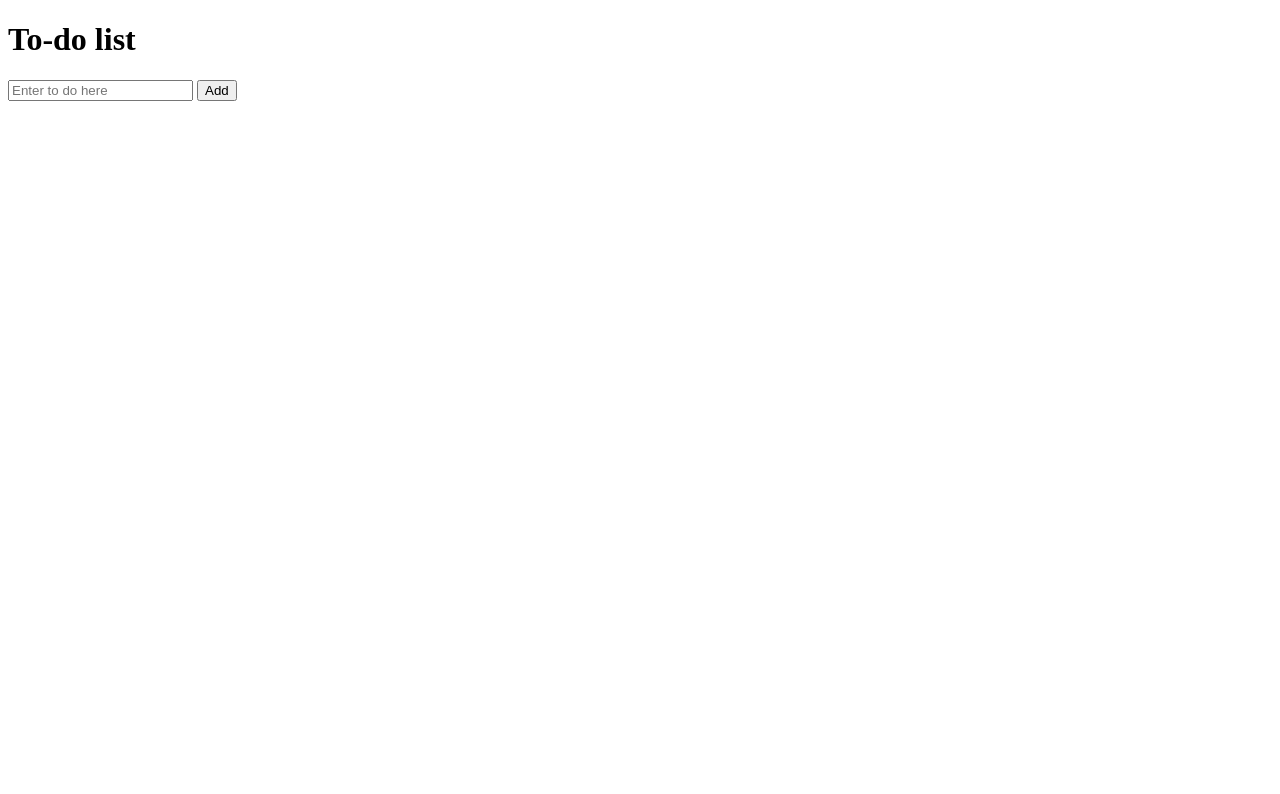
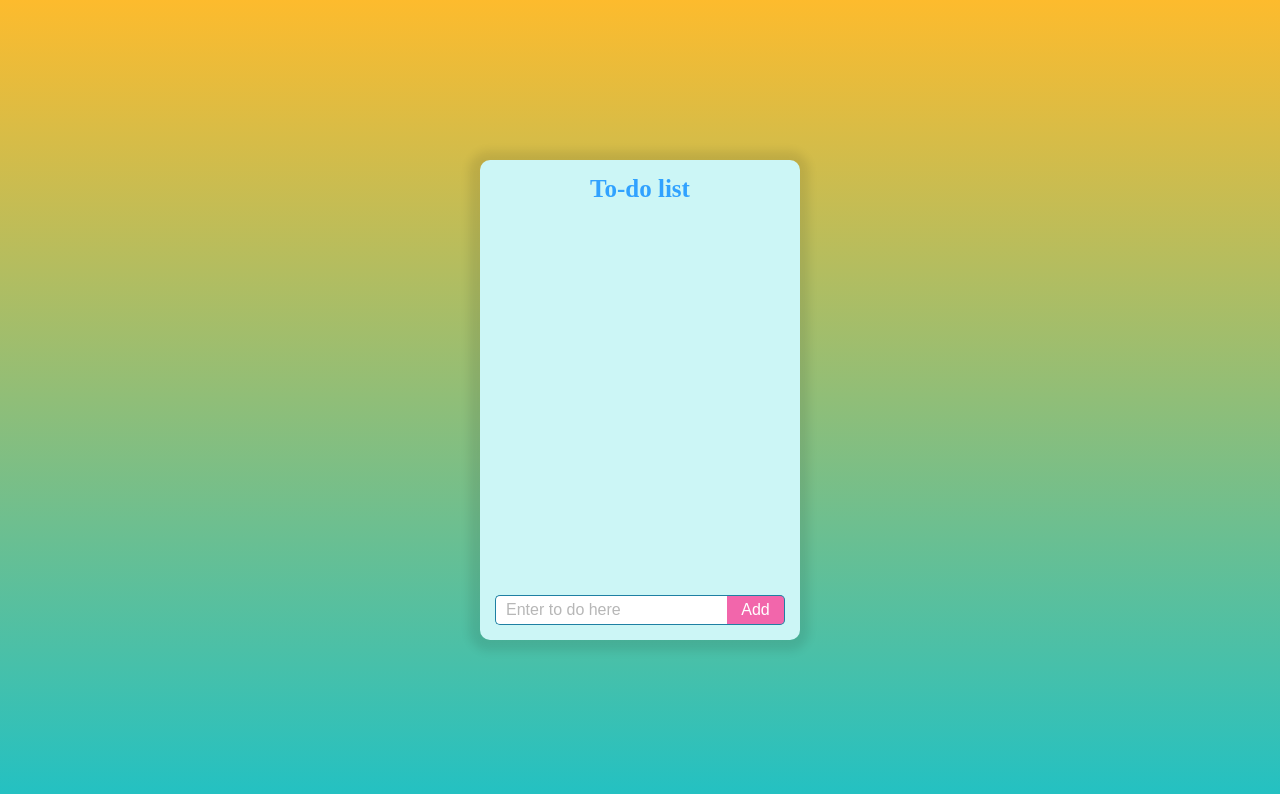
Before and after one commit to natelufuluabo/TodoList, a plain HTML site: page index.html in a window 1280 px wide. Drawn offline with Linux system fonts and the light colour scheme.

Commit message:
finished styling of the page

```diff
--- a/index.html
+++ b/index.html
@@ -8,11 +8,11 @@
 </head>
 <body>
     <div class="appContainer">
-        <h1 class="title">To-do list</h1>
         <div class="appInterface">
+            <h1 class="title">To-do list</h1>
             <div id="todosContainer" class="todosContainer"></div>
             <div class="inputContainer">
-                <input id="addInput" type="text" placeholder="Enter to do here" />
+                <input id="addInput" class="addInput" type="text" placeholder="Enter to do here" />
                 <button id="submitButton" class="submitButton">Add</button>
             </div>
         </div>
--- a/styles.css
+++ b/styles.css
@@ -0,0 +1,79 @@
+* {
+    padding: 0;
+    margin: 0;
+    box-sizing: border-box;
+}
+
+html, body {
+    font-size: 62.5%;
+    height: 100%;
+}
+
+.appContainer {
+    display: flex;
+    align-items: center;
+    justify-content: center;
+    height: 100%;
+    background: rgb(34,193,195);
+background: linear-gradient(0deg, rgba(34,193,195,1) 0%, rgba(253,187,45,1) 100%);
+}
+
+.appInterface {
+    display: flex;
+    flex-direction: column;
+    gap: 1rem;
+    height: 60%;
+    width: 25%;
+    background-color: #ccf6f6;
+    padding: 1.5rem;
+    border-radius: 1rem;
+    box-shadow: -.1rem .1rem 1rem 1rem rgba(5, 5, 5, 0.092);
+}
+
+.todosContainer {
+    flex: 1 1 auto;
+}
+
+.title {
+    font-size: 2.5rem;
+    text-align: center;
+    color: #30A2FF;
+}
+
+.inputContainer {
+    display: grid;
+    grid-template-columns: 1fr .25fr;
+    align-items: center;
+    width: 100%;
+}
+
+.addInput {
+    padding: .5rem 1rem;
+    font-size: 1.6rem;
+    border: .15rem solid #1e80a3;
+    border-right: none;
+    border-radius: .5rem 0 0 .5rem;
+    color: #444;
+}
+
+.addInput::placeholder {
+    color: rgb(183, 183, 183);
+}
+
+.submitButton {
+    cursor: pointer;
+    border: .15rem solid #1e80a3;
+    padding: .51rem 0;
+    border-radius: 0 .5rem .5rem 0;
+    border-left: none;
+    font-size: 1.6rem;
+    color: #fff;
+    background-color: #F266AB;
+}
+
+.todosContainer {
+    display: flex;
+    flex-direction: column;
+    gap: 1rem;
+    overflow: scroll;
+}
```
